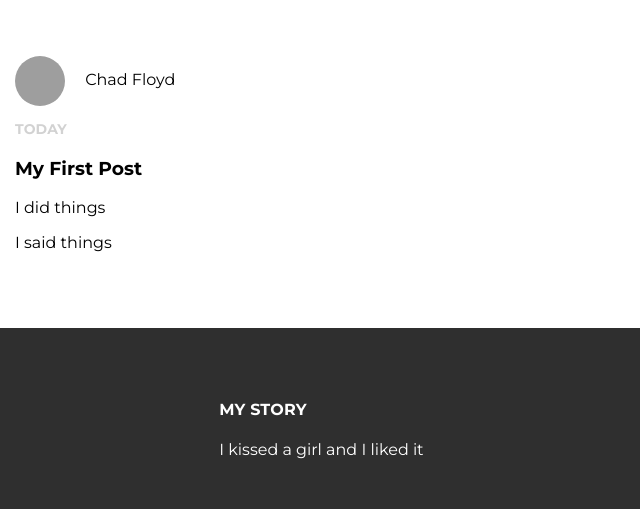
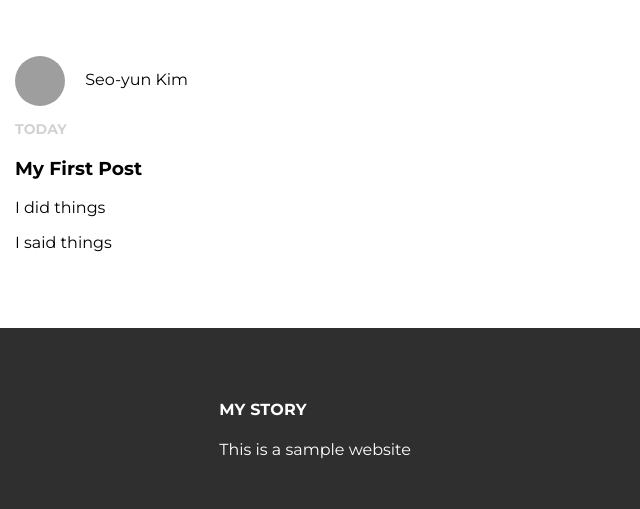
Before and after one commit to seoyunkim/seoyunkim.github.io, a plain HTML site: page index.html in a window 1280 px wide. Shown: the part 154-663 px from the top of the page, 225-865 px from the left. Drawn offline with Linux system fonts and the light colour scheme; grey boxes are pictures that could not be loaded.

Commit message:
Update index.html

```diff
--- a/index.html
+++ b/index.html
@@ -14,7 +14,7 @@
       </a>
       <ul id="header-nav">
         <li><a href="about.html">About</a></li>
-        <li><a href="mailto:chadfloyd0@gmail.com">Contact</a></li>
+        <li><a href="mailto:seoyunkim5@gmail.com">Contact</a></li>
       </ul>
     </div>
   </div>
@@ -23,7 +23,7 @@
       <div class="post">
         <div class="post-author">
           <img src="BackYard.PNG">
-          <span>Chad Floyd</span>
+          <span>Seo-yun Kim</span>
         </div>
         <p class="post-date">Today</p>
         <h3 class="post-title">My First Post</h3>
@@ -46,7 +46,7 @@
       <div class="column">
         <h4> My Story </h4>
         <p>
-          I kissed a girl and I liked it
+          This is a sample website
         </p>
       </div>
     </div>
```
